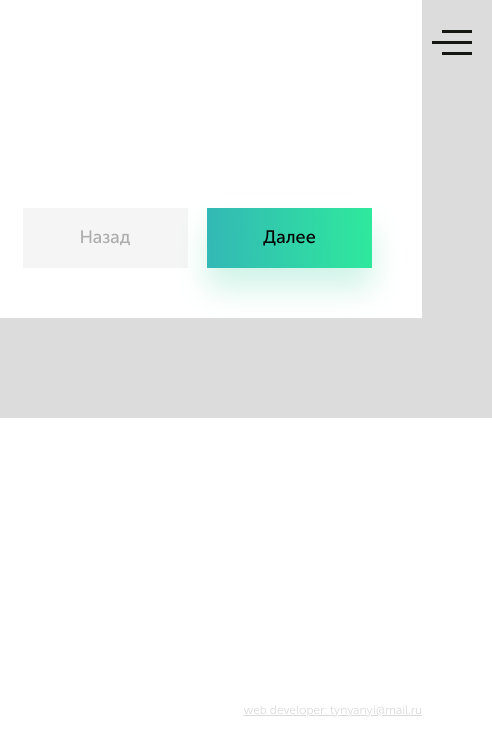
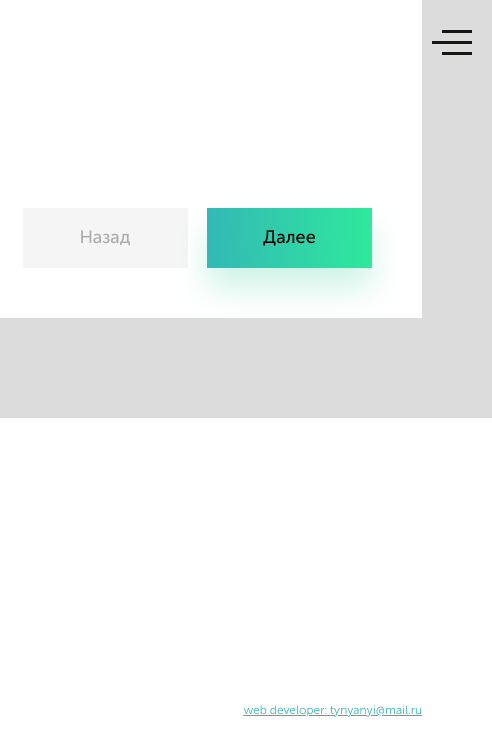
Before and after one commit to AndreyTSpb/void, a website: page src/index.html in a window 1280 px wide. In both pictures the pointer is over the link "web developer: tynyanyi@mail.ru". Shown: the part 5910-6666 px from the top of the page, 788-1280 px from the left. Drawn offline with nearby package versions, Linux system fonts and the light colour scheme; files that its build step writes are made by us from their sources.

```diff
--- a/src/sass/blocks/_footer.scss
+++ b/src/sass/blocks/_footer.scss
@@ -45,6 +45,9 @@
         font-size: 12px;
         a{
             color: #DADADA;
+            &:hover{
+                color: $main-color;
+            }
         }
     }
 }
```
Also changed, not shown: dist/css/style.min.css.
